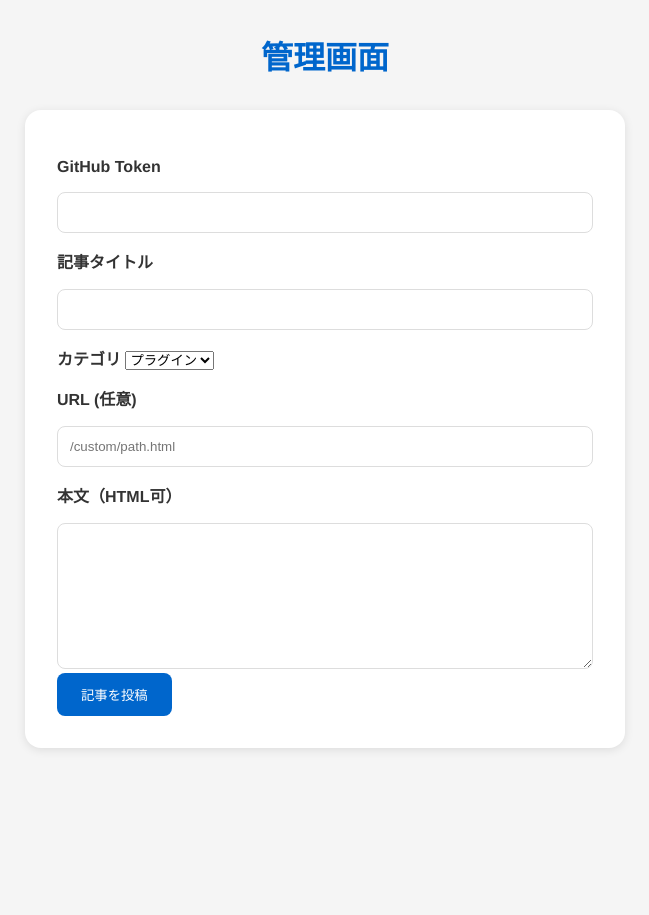
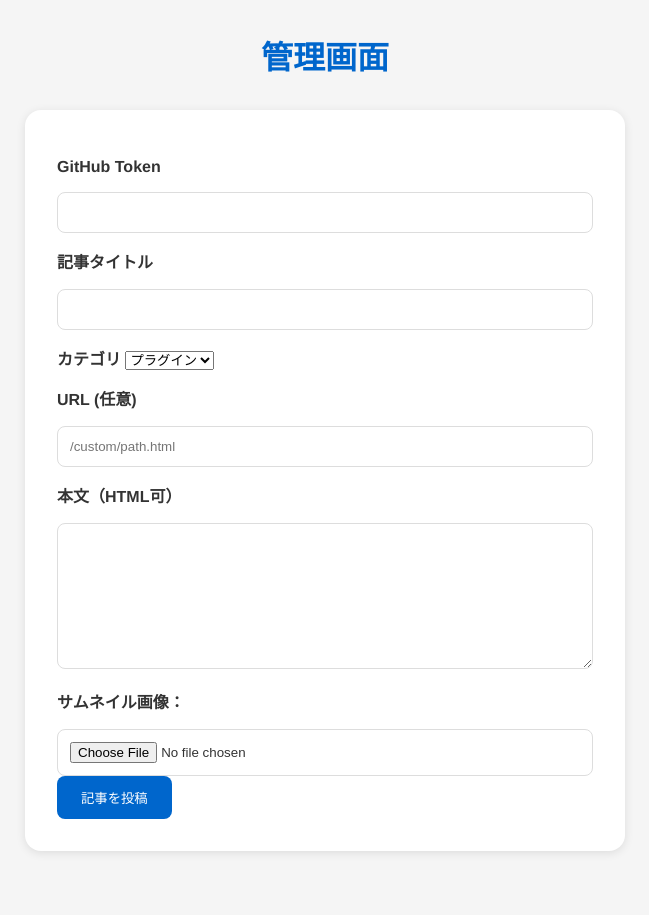
Before and after one commit to Riku-tatuto/minecraft-blog, a Jekyll site: the page admin.html, which Jekyll copies as it is, in a window 1280 px wide. Shown: the whole page, without its empty margins (315-964 px from the left). Built offline with Jekyll 4.4.1, drawn with Linux system fonts in a browser that asks for light colours.

Commit message:
Update admin.html

```diff
--- a/admin.html
+++ b/admin.html
@@ -20,6 +20,9 @@
     </label>
     <label>URL (任意)<input id="permalink" placeholder="/custom/path.html"></label>
     <label>本文（HTML可）<textarea id="body" rows="8" required></textarea></label>
+    <label>サムネイル画像：
+      <input type="file" id="thumbnailFile" accept="image/*" />
+    </label>
     <button type="submit">記事を投稿</button>
   </form>
   <script type="module" src="assets/js/admin.js"></script>
```
